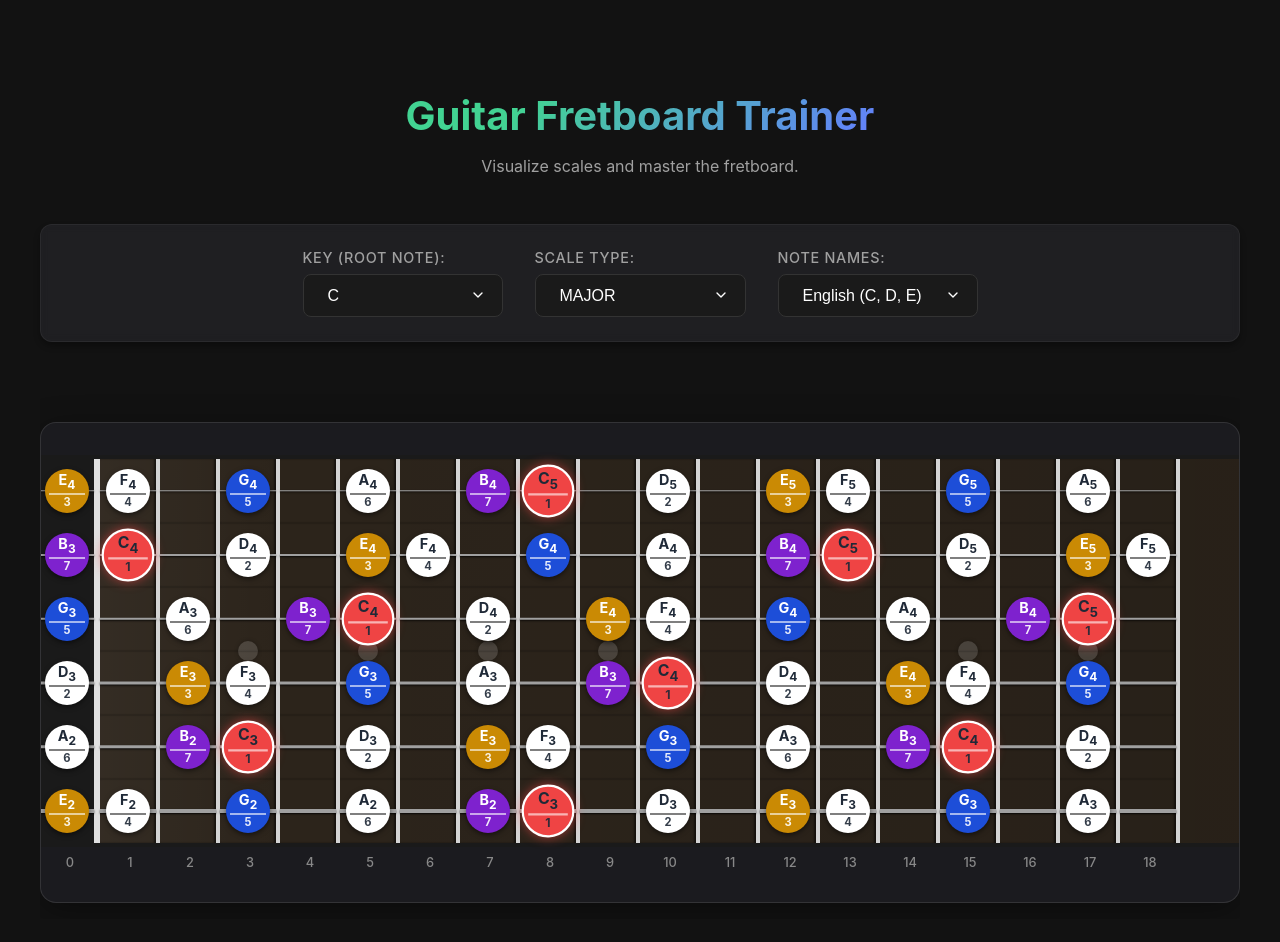
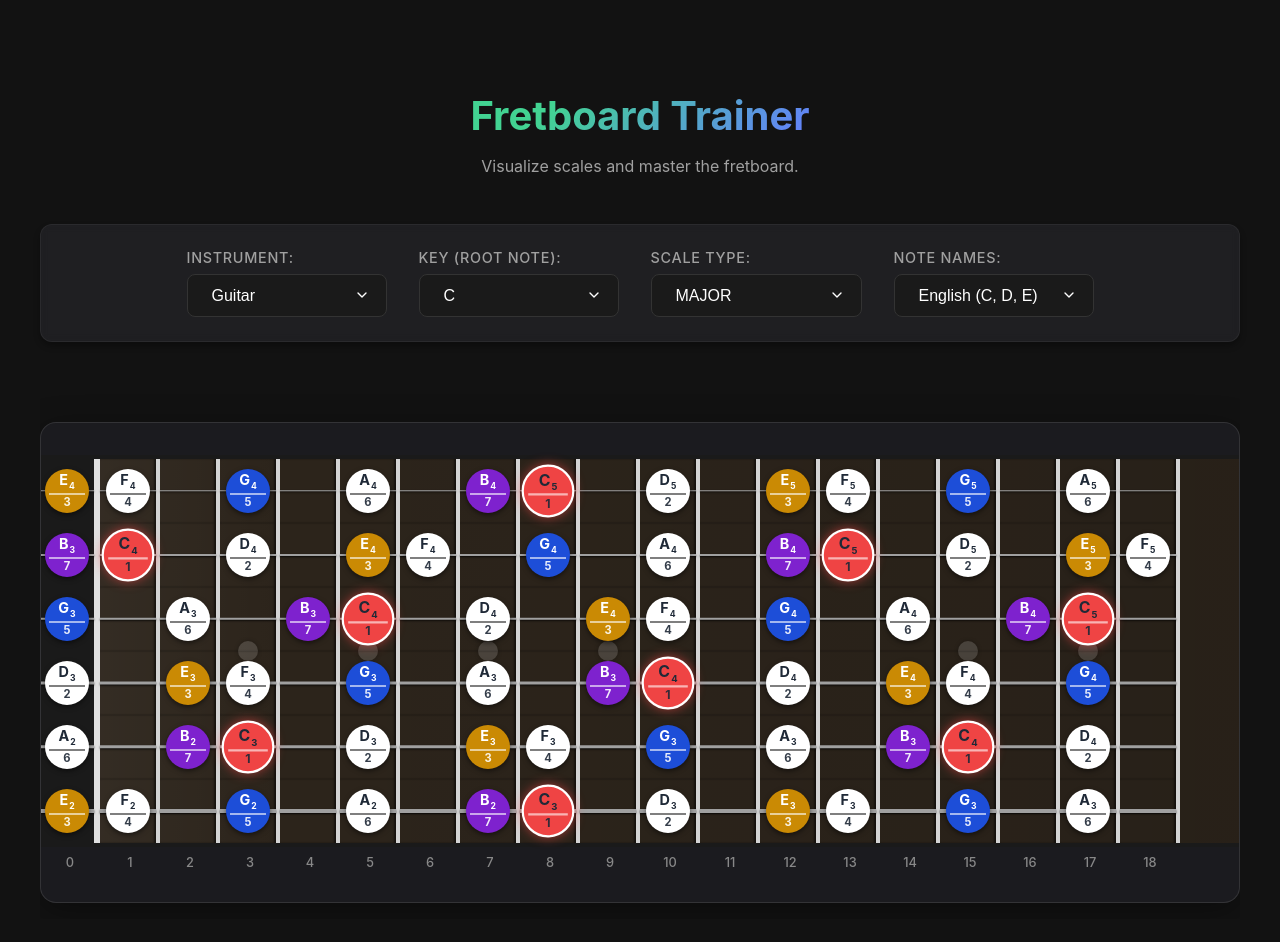
Before and after one commit to francisco-ebi/fretboard-trainer, a React (Vite) app: page / in a window 1280 px wide. Shown: the top 942 px of the page. Built offline with nearby package versions, Linux system fonts and the light colour scheme.

Commit message:
feat: refactor and bass guitar support

```diff
--- a/src/App.tsx
+++ b/src/App.tsx
@@ -2,19 +2,20 @@ import { useState } from 'react';
 import './App.css'; // We might remove this if we use index.css for everything, but keeping for standard structure
 import Fretboard from './components/Fretboard';
 import Controls from './components/Controls';
-import { getScale, type Note, type ScaleType, type NamingSystem } from './utils/musicTheory';
+import { getScale, type Note, type ScaleType, type NamingSystem, type Instrument } from './utils/musicTheory';
 
 function App() {
   const [selectedRoot, setSelectedRoot] = useState<Note>('C');
   const [selectedScale, setSelectedScale] = useState<ScaleType>('MAJOR');
   const [namingSystem, setNamingSystem] = useState<NamingSystem>('ENGLISH');
+  const [instrument, setInstrument] = useState<Instrument>('GUITAR');
 
   const scaleNotes = getScale(selectedRoot, selectedScale);
 
   return (
     <div className="app-container">
       <header className="app-header">
-        <h1>Guitar Fretboard Trainer</h1>
+        <h1>Fretboard Trainer</h1>
         <p>Visualize scales and master the fretboard.</p>
       </header>
 
@@ -26,6 +27,8 @@ function App() {
           onScaleChange={setSelectedScale}
           namingSystem={namingSystem}
           onNamingSystemChange={setNamingSystem}
+          instrument={instrument}
+          onInstrumentChange={setInstrument}
         />
 
         <div className="fretboard-wrapper">
@@ -33,6 +36,7 @@ function App() {
             selectedRoot={selectedRoot}
             scaleNotes={scaleNotes}
             namingSystem={namingSystem}
+            instrument={instrument}
           />
         </div>
       </main>
--- a/src/components/Controls.tsx
+++ b/src/components/Controls.tsx
@@ -1,5 +1,5 @@
 import React from 'react';
-import { CHROMATIC_SCALE, SCALES, type Note, type ScaleType, type NamingSystem } from '../utils/musicTheory';
+import { CHROMATIC_SCALE, SCALES, INSTRUMENT_CONFIGS, type Note, type ScaleType, type NamingSystem, type Instrument } from '../utils/musicTheory';
 import './Controls.css';
 
 interface ControlsProps {
@@ -9,6 +9,8 @@ interface ControlsProps {
     onScaleChange: (scale: ScaleType) => void;
     namingSystem: NamingSystem;
     onNamingSystemChange: (system: NamingSystem) => void;
+    instrument: Instrument;
+    onInstrumentChange: (instrument: Instrument) => void;
 }
 
 const Controls: React.FC<ControlsProps> = ({
@@ -17,10 +19,27 @@ const Controls: React.FC<ControlsProps> = ({
     selectedScale,
     onScaleChange,
     namingSystem,
-    onNamingSystemChange
+    onNamingSystemChange,
+    instrument,
+    onInstrumentChange
 }) => {
     return (
         <div className="controls">
+            <div className="control-group">
+                <label htmlFor="instrument-select">Instrument:</label>
+                <select
+                    id="instrument-select"
+                    value={instrument}
+                    onChange={(e) => onInstrumentChange(e.target.value as Instrument)}
+                >
+                    {(Object.keys(INSTRUMENT_CONFIGS) as Instrument[]).map((inst) => (
+                        <option key={inst} value={inst}>
+                            {INSTRUMENT_CONFIGS[inst].name}
+                        </option>
+                    ))}
+                </select>
+            </div>
+
             <div className="control-group">
                 <label htmlFor="root-select">Key (Root Note):</label>
                 <select
--- a/src/components/Fretboard.css
+++ b/src/components/Fretboard.css
@@ -124,84 +124,7 @@
 
 /* High E */
 
-.note-marker {
-    width: 44px;
-    height: 44px;
-    border-radius: 50%;
-    /* Default: White background, Dark text */
-    background: #ffffff;
-    color: #1f2937;
-    /* Gray 800 */
-    display: flex;
-    flex-direction: column;
-    align-items: center;
-    justify-content: center;
-    line-height: 1;
-    z-index: 2;
-    /* Above string */
-    box-shadow: 0 2px 5px rgba(0, 0, 0, 0.5);
-    transition: all 0.2s ease;
-    flex-shrink: 0;
-}
-
-/* Interval-based Palette */
-/* 3rds (Major or Minor) */
-.interval-3 {
-    background-color: #ca8a04;
-    color: white;
-}
-
-/* Yellow 700 */
-
-/* 5ths (Perfect or Diminished) */
-.interval-5 {
-    background-color: #1d4ed8;
-    color: white;
-}
-
-/* Blue 700 */
-
-/* 7ths (Major or Minor) */
-.interval-7 {
-    background-color: #7e22ce;
-    color: white;
-}
-
-/* Purple 700 */
-
-.note-name {
-    font-weight: bold;
-    font-size: 0.9rem;
-}
-
-.note-separator {
-    width: 80%;
-    border: none;
-    border-top: 2px solid rgba(0, 0, 0, 0.5);
-    /* Bolder and dark for default white bg */
-    margin: 2px 0;
-}
-
-/* Override separator color for colored backgrounds */
-.interval-3 .note-separator,
-.interval-5 .note-separator,
-.interval-7 .note-separator,
-.root-note .note-separator {
-    border-top: 2px solid rgba(255, 255, 255, 0.6);
-}
-
-.note-interval {
-    font-size: 0.7rem;
-    opacity: 0.9;
-}
-
-.note-marker.root-note {
-    background: #ef4444;
-    /* Root note color (red) */
-    transform: scale(1.1);
-    box-shadow: 0 0 10px rgba(239, 68, 68, 0.6);
-    border: 2px solid white;
-}
+/* NoteMarker styles moved to NoteMarker.css */
 
 .fret-numbers-row {
     display: flex;
@@ -225,32 +148,6 @@
     /* Match nut width */
 }
 
-@keyframes shake {
-    0% {
-        transform: translateX(0);
-    }
-
-    25% {
-        transform: translateX(-2px) rotate(-5deg);
-    }
-
-    50% {
-        transform: translateX(2px) rotate(5deg);
-    }
-
-    75% {
-        transform: translateX(-2px) rotate(-5deg);
-    }
-
-    100% {
-        transform: translateX(0);
-    }
-}
-
-.shake {
-    animation: shake 0.4s ease-in-out;
-}
-
 .inlay-dot {
     position: absolute;
     width: 20px;
--- a/src/components/Fretboard.tsx
+++ b/src/components/Fretboard.tsx
@@ -1,14 +1,15 @@
-import React, { useEffect, useRef, useState } from 'react';
-import { getNoteAtPosition, getNoteName, getInterval, getOctave, type Note, type NamingSystem } from '../utils/musicTheory';
+import React, { useEffect, useRef } from 'react';
+import { getNoteAtPosition, getInterval, getOctave, type Note, type NamingSystem, type Instrument, INSTRUMENT_CONFIGS } from '../utils/musicTheory';
+import NoteMarker from './NoteMarker';
 import './Fretboard.css';
 
 interface FretboardProps {
     selectedRoot: Note;
     scaleNotes: Note[];
     namingSystem: NamingSystem;
+    instrument: Instrument;
 }
 
-const STRINGS = 6;
 const FRETS = 18; // 0 (open) to 18
 const INLAY_FRETS = [3, 5, 7, 9, 15, 17];
 const DOUBLE_INLAY_FRETS = [12];
@@ -22,61 +23,20 @@ function usePrevious<T>(value: T): T | undefined {
     return ref.current;
 }
 
-interface NoteMarkerProps {
-    note: Note;
-    isRoot: boolean;
-    namingSystem: NamingSystem;
-    interval: string | null;
-    shouldShake: boolean;
-    octave: number;
-}
-
-const NoteMarker: React.FC<NoteMarkerProps> = ({ note, isRoot, namingSystem, interval, shouldShake, octave }) => {
-    const [shaking, setShaking] = useState(false);
-
-    useEffect(() => {
-        if (shouldShake) {
-            setShaking(true);
-            const timer = setTimeout(() => setShaking(false), 400);
-            return () => clearTimeout(timer);
-        }
-    }, [shouldShake]);
-
-    // Determine class based on interval (3rd, 5th, 7th)
-    // Intervals are strings like "1", "b3", "3", "4", "b5", "5", "b7", "7"
-    let intervalClass = '';
-    if (interval) {
-        if (interval.includes('3')) intervalClass = 'interval-3';
-        else if (interval.includes('5')) intervalClass = 'interval-5';
-        else if (interval.includes('7')) intervalClass = 'interval-7';
-    }
-
-    return (
-        <div className={`note-marker ${intervalClass} ${isRoot ? 'root-note' : ''} ${shaking ? 'shake' : ''}`}>
-            <span className="note-name">{getNoteName(note, namingSystem)}<sub className="note-octave">{octave}</sub></span>
-            <hr className="note-separator" />
-            <span className="note-interval">{interval}</span>
-        </div>
-    );
-};
-
-const Fretboard: React.FC<FretboardProps> = ({ selectedRoot, scaleNotes, namingSystem }) => {
+const Fretboard: React.FC<FretboardProps> = ({ selectedRoot, scaleNotes, namingSystem, instrument }) => {
     const prevScaleNotes = usePrevious(scaleNotes);
     const prevRoot = usePrevious(selectedRoot);
 
     // Check if the musical context actually changed (to prevent shaking on unrelated renders)
-    // We compare root or reference of scaleNotes (assuming new array on change)
     const contextChanged = prevRoot !== selectedRoot || prevScaleNotes !== scaleNotes;
 
+    const config = INSTRUMENT_CONFIGS[instrument];
+    const STRINGS = config.strings;
+
     // Generate the fretboard data structure
-    // We want to render strings from High E (top visual) to Low E (bottom visual) usually?
-    // Or standard tab view: Top line = High E (String 1), Bottom line = Low E (String 6)
-    // Our utility `getNoteAtPosition` uses index 0 for Low E.
-    // So visual render order: String 1 (index 5) -> String 6 (index 0)
-
     const renderStrings = () => {
         const stringElements = [];
-        // Loop from 5 down to 0 to render High E at the top
+        // Loop from Top (High Index) to Bottom (Low Index)
         for (let stringIndex = STRINGS - 1; stringIndex >= 0; stringIndex--) {
             stringElements.push(
                 <div key={`string-${stringIndex}`} className="string-row">
@@ -90,20 +50,24 @@ const Fretboard: React.FC<FretboardProps> = ({ selectedRoot, scaleNotes, namingS
     const renderFrets = (stringIndex: number) => {
         const fretElements = [];
         for (let fret = 0; fret <= FRETS; fret++) {
-            const note = getNoteAtPosition(stringIndex, fret);
+            const note = getNoteAtPosition(instrument, stringIndex, fret);
             const isNoteInScale = scaleNotes.includes(note);
             const isRoot = note === selectedRoot;
             const interval = isNoteInScale ? getInterval(selectedRoot, note) : null;
-            const octave = getOctave(stringIndex, fret);
+            const octave = getOctave(instrument, stringIndex, fret);
 
             // Shake if context changed AND note was in previous scale
             const wasInScale = prevScaleNotes?.includes(note);
             const shouldShake = isNoteInScale && contextChanged && !!wasInScale;
 
             // Inlay Logic
-            const isSingleInlay = INLAY_FRETS.includes(fret) && stringIndex === 3; // Render on G string, shift down
-            const isDoubleInlayTop = DOUBLE_INLAY_FRETS.includes(fret) && stringIndex === 4; // B string
-            const isDoubleInlayBottom = DOUBLE_INLAY_FRETS.includes(fret) && stringIndex === 1; // A string
+            const centerIndex = config.inlayCenterStringIndex;
+            const isSingleInlay = INLAY_FRETS.includes(fret) && stringIndex === centerIndex;
+            // Double Inlay logic: +1 (Top) and -2 (Bottom) relative to center gap string (which is 'centerIndex')
+            // Guitar (Center=3): Top=4, Bottom=1.
+            // Bass (Center=2): Top=3, Bottom=0.
+            const isDoubleInlayTop = DOUBLE_INLAY_FRETS.includes(fret) && stringIndex === centerIndex + 1;
+            const isDoubleInlayBottom = DOUBLE_INLAY_FRETS.includes(fret) && stringIndex === centerIndex - 2;
 
             fretElements.push(
                 <div key={`fret-${stringIndex}-${fret}`} className={`fret ${fret === 0 ? 'open-string' : ''}`}>
@@ -126,7 +90,7 @@ const Fretboard: React.FC<FretboardProps> = ({ selectedRoot, scaleNotes, namingS
                         />
                     )}
 
-                    {/* Fret wire (visual separator, maybe handle via CSS borders) */}
+                    {/* Fret wire */}
                 </div>
             );
         }
@@ -147,7 +111,7 @@ const Fretboard: React.FC<FretboardProps> = ({ selectedRoot, scaleNotes, namingS
     }
 
     return (
-        <div className="fretboard-container">
+        <div className={`fretboard-container ${instrument.toLowerCase()}-mode`}>
             <div className="fretboard">
                 {renderStrings()}
             </div>
--- /dev/null
+++ b/src/components/NoteMarker.css
@@ -0,0 +1,103 @@
+.note-marker {
+    width: 44px;
+    height: 44px;
+    border-radius: 50%;
+    /* Default: White background, Dark text */
+    background: #ffffff;
+    color: #1f2937;
+    /* Gray 800 */
+    display: flex;
+    flex-direction: column;
+    align-items: center;
+    justify-content: center;
+    line-height: 1;
+    z-index: 2;
+    /* Above string */
+    box-shadow: 0 2px 5px rgba(0, 0, 0, 0.5);
+    transition: all 0.2s ease;
+    flex-shrink: 0;
+}
+
+/* Interval-based Palette */
+/* 3rds (Major or Minor) */
+.interval-3 {
+    background-color: #ca8a04;
+    color: white;
+}
+
+/* 5ths (Perfect or Diminished) */
+.interval-5 {
+    background-color: #1d4ed8;
+    color: white;
+}
+
+/* 7ths (Major or Minor) */
+.interval-7 {
+    background-color: #7e22ce;
+    color: white;
+}
+
+.note-name {
+    font-weight: bold;
+    font-size: 0.9rem;
+}
+
+.note-octave {
+    font-size: 0.6em;
+    vertical-align: sub;
+    margin-left: 1px;
+}
+
+.note-separator {
+    width: 80%;
+    border: none;
+    border-top: 2px solid rgba(0, 0, 0, 0.5);
+    margin: 2px 0;
+}
+
+/* Override separator color for colored backgrounds */
+.interval-3 .note-separator,
+.interval-5 .note-separator,
+.interval-7 .note-separator,
+.root-note .note-separator {
+    border-top: 2px solid rgba(255, 255, 255, 0.6);
+}
+
+.note-interval {
+    font-size: 0.7rem;
+    opacity: 0.9;
+}
+
+.note-marker.root-note {
+    background: #ef4444;
+    /* Root note color (red) */
+    transform: scale(1.1);
+    box-shadow: 0 0 10px rgba(239, 68, 68, 0.6);
+    border: 2px solid white;
+}
+
+@keyframes shake {
+    0% {
+        transform: translateX(0);
+    }
+
+    25% {
+        transform: translateX(-2px) rotate(-5deg);
+    }
+
+    50% {
+        transform: translateX(2px) rotate(5deg);
+    }
+
+    75% {
+        transform: translateX(-2px) rotate(-5deg);
+    }
+
+    100% {
+        transform: translateX(0);
+    }
+}
+
+.shake {
+    animation: shake 0.4s ease-in-out;
+}
--- /dev/null
+++ b/src/components/NoteMarker.tsx
@@ -0,0 +1,42 @@
+import React, { useEffect, useState } from 'react';
+import { getNoteName, type Note, type NamingSystem } from '../utils/musicTheory';
+import './NoteMarker.css';
+
+export interface NoteMarkerProps {
+    note: Note;
+    isRoot: boolean;
+    namingSystem: NamingSystem;
+    interval: string | null;
+    shouldShake: boolean;
+    octave: number;
+}
+
+const NoteMarker: React.FC<NoteMarkerProps> = ({ note, isRoot, namingSystem, interval, shouldShake, octave }) => {
+    const [shaking, setShaking] = useState(false);
+
+    useEffect(() => {
+        if (shouldShake) {
+            setShaking(true);
+            const timer = setTimeout(() => setShaking(false), 400);
+            return () => clearTimeout(timer);
+        }
+    }, [shouldShake]);
+
+    // Determine class based on interval (3rd, 5th, 7th)
+    let intervalClass = '';
+    if (interval) {
+        if (interval.includes('3')) intervalClass = 'interval-3';
+        else if (interval.includes('5')) intervalClass = 'interval-5';
+        else if (interval.includes('7')) intervalClass = 'interval-7';
+    }
+
+    return (
+        <div className={`note-marker ${intervalClass} ${isRoot ? 'root-note' : ''} ${shaking ? 'shake' : ''}`}>
+            <span className="note-name">{getNoteName(note, namingSystem)}<sub className="note-octave">{octave}</sub></span>
+            <hr className="note-separator" />
+            <span className="note-interval">{interval}</span>
+        </div>
+    );
+};
+
+export default NoteMarker;
--- a/src/utils/musicTheory.ts
+++ b/src/utils/musicTheory.ts
@@ -75,53 +75,49 @@ export const getScale = (root: Note, scaleType: ScaleType = 'MAJOR'): Note[] =>
     return intervals.map(interval => rotatedChromatic[interval]);
 };
 
-/**
- * Standard Guitar Tuning: E2, A2, D3, G3, B3, E4
- * We only care about the note name, not the octave for now, but tuning matters for relative intervals.
- * 0 = E, 1 = F, etc.
- * String 6 (Low E) -> E
- * String 5 (A) -> A
- * String 4 (D) -> D
- * String 3 (G) -> G
- * String 2 (B) -> B
- * String 1 (High E) -> E
- */
-const STANDARD_TUNING_OFFSETS: number[] = [
-    4,  // E (index 4 in C-based chromatic scale: C, C#, D, D#, E...)
-    9,  // A
-    2,  // D
-    7,  // G
-    11, // B
-    4   // E
-];
+// Instrument Configuration
+export type Instrument = 'GUITAR' | 'BASS';
+
+interface InstrumentConfig {
+    name: string;
+    strings: number;
+    tuning: number[]; // Indices in CHROMATIC_SCALE
+    baseSemitones: number[]; // Semitones from C0
+    inlayCenterStringIndex: number; // String index to anchor center inlays
+}
+
+export const INSTRUMENT_CONFIGS: Record<Instrument, InstrumentConfig> = {
+    GUITAR: {
+        name: 'Guitar',
+        strings: 6,
+        tuning: [4, 9, 2, 7, 11, 4], // E, A, D, G, B, E
+        baseSemitones: [28, 33, 38, 43, 47, 52], // E2-E4
+        inlayCenterStringIndex: 3 // G string (index 3 from bottom 0)
+    },
+    BASS: {
+        name: 'Bass',
+        strings: 4,
+        tuning: [4, 9, 2, 7], // E, A, D, G
+        baseSemitones: [16, 21, 26, 31], // E1-G2
+        inlayCenterStringIndex: 2 // D string (index 2 from bottom 0)
+    }
+};
 
 /**
- * Returns the note at a specific string (1-6) and fret (0-15+).
- * stringIndex: 0 is Low E (String 6), 5 is High E (String 1) - Wait, let's normalize.
- * Let's say top to bottom visually?
- * Usually String 1 is High E (bottom physically, top data-wise maybe?).
- * Let's Stick to:
- * Index 0: Low E (Thickest)
- * Index 1: A
- * ...
- * Index 5: High E (Thinnest)
+ * Returns the note at a specific string (0-based index) and fret (0-based index).
  */
-const STRING_TUNING_INDICES = [4, 9, 2, 7, 11, 4]; // E, A, D, G, B, E indices in CHROMATIC_SCALE
-
-export const getNoteAtPosition = (stringIndex: number, fretIndex: number): Note => {
-    const openStringNoteIndex = STRING_TUNING_INDICES[stringIndex];
+export const getNoteAtPosition = (instrument: Instrument, stringIndex: number, fretIndex: number): Note => {
+    const config = INSTRUMENT_CONFIGS[instrument];
+    const openStringNoteIndex = config.tuning[stringIndex];
     const chromaticIndex = (openStringNoteIndex + fretIndex) % 12;
     return CHROMATIC_SCALE[chromaticIndex];
 };
 
 /**
- * Returns the octave for a specific string (1-6) and fret (0-15+).
- * Based on Standard Tuning: E2, A2, D3, G3, B3, E4.
- * C4 is middle C.
+ * Returns the octave for a specific string and fret.
  */
-const STRING_BASE_SEMITONES = [28, 33, 38, 43, 47, 52]; // Semitones from C0 for E2, A2, D3, G3, B3, E4
-
-export const getOctave = (stringIndex: number, fretIndex: number): number => {
-    const totalSemitones = STRING_BASE_SEMITONES[stringIndex] + fretIndex;
+export const getOctave = (instrument: Instrument, stringIndex: number, fretIndex: number): number => {
+    const config = INSTRUMENT_CONFIGS[instrument];
+    const totalSemitones = config.baseSemitones[stringIndex] + fretIndex;
     return Math.floor(totalSemitones / 12);
 };
```
